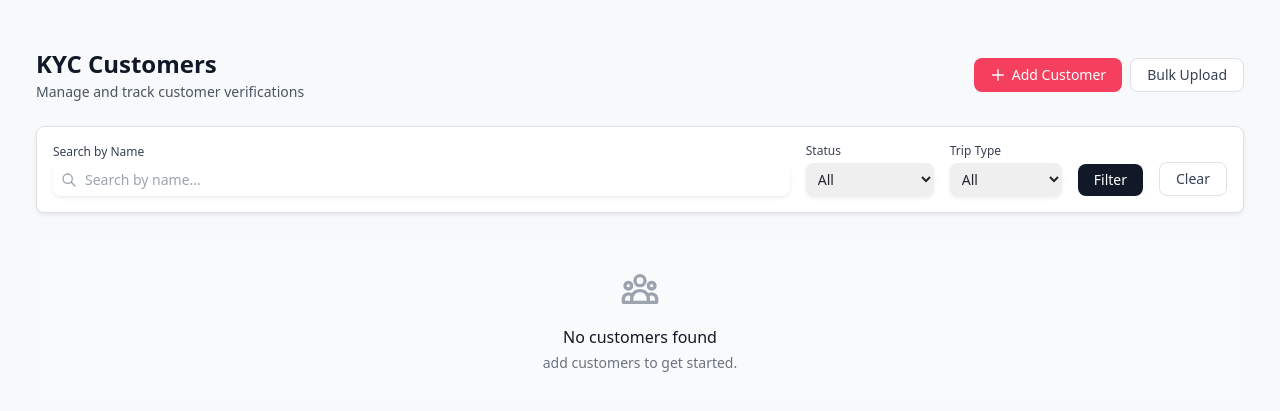
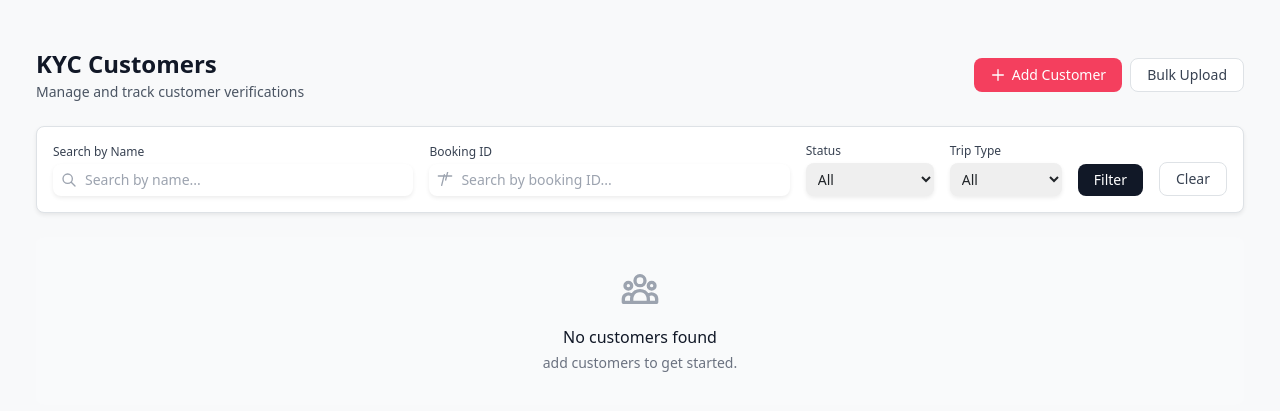
Before and after one commit to cg-creator/deyor-escalations, a Flask app: page /kyc/customers in a window 1280 px wide. Shown: the part 57-468 px from the top of the page. Run offline with Flask 3, Linux system fonts and the light colour scheme; a user stored in the database is signed in; data that the repository does not hold is empty; some libraries are stand-ins or nearby versions.

Commit message:
fix: PDF paths in indemnity template, add booking ID search to KYC

```diff
--- a/app.py
+++ b/app.py
@@ -1789,15 +1789,19 @@ def kyc_customers():
     status = request.args.get('status', '')
     trip_type = request.args.get('trip_type', '')
     search_query = request.args.get('search', '').strip()
+    booking_id_query = request.args.get('booking_id', '').strip()
 
     if current_user.role == 'admin':
         query = KYCCustomer.query
     else:
         query = KYCCustomer.query.filter_by(created_by_id=current_user.id)
 
-    # Apply search filter
+    # Apply search filter (name or booking_id)
     if search_query:
         query = query.filter(KYCCustomer.name.ilike(f'%{search_query}%'))
+
+    if booking_id_query:
+        query = query.filter(KYCCustomer.booking_id.ilike(f'%{booking_id_query}%'))
 
     if status == 'kyc_pending':
         query = query.filter_by(kyc_submitted=False)
@@ -1817,7 +1821,7 @@ def kyc_customers():
 
     return render_template('kyc/customers.html', customers=customers,
                          current_status=status, current_trip_type=trip_type,
-                         search_query=search_query)
+                         search_query=search_query, booking_id_query=booking_id_query)
 
 
 @app.route('/kyc/customers/new', methods=['GET', 'POST'])
--- a/templates/kyc/customers.html
+++ b/templates/kyc/customers.html
@@ -38,6 +38,19 @@
                  class="block w-full pl-8 pr-2 py-1.5 text-sm rounded-lg border-gray-300 shadow-sm focus:border-rose-500 focus:ring-rose-500">
         </div>
       </div>
+      <div class="flex-1 min-w-[180px]">
+        <label class="block text-xs font-medium text-gray-700 mb-1">Booking ID</label>
+        <div class="relative">
+          <div class="absolute inset-y-0 left-0 pl-2 flex items-center pointer-events-none">
+            <svg class="h-4 w-4 text-gray-400" fill="none" stroke="currentColor" viewBox="0 0 24 24">
+              <path stroke-linecap="round" stroke-linejoin="round" stroke-width="2" d="M7 20l4-16m2 8l4-16M2 6h20"/>
+            </svg>
+          </div>
+          <input type="text" name="booking_id" value="{{ booking_id_query if booking_id_query else '' }}"
+                 placeholder="Search by booking ID..."
+                 class="block w-full pl-8 pr-2 py-1.5 text-sm rounded-lg border-gray-300 shadow-sm focus:border-rose-500 focus:ring-rose-500">
+        </div>
+      </div>
       <div>
         <label class="block text-xs font-medium text-gray-700 mb-1">Status</label>
         <select name="status" class="block w-32 py-1.5 px-2 text-sm rounded-lg border-gray-300 shadow-sm focus:border-rose-500 focus:ring-rose-500">
@@ -66,9 +79,12 @@
     </form>
   </div>
 
-  {% if search_query %}
+  {% if search_query or booking_id_query %}
   <div class="mb-3 text-sm text-gray-600">
-    Showing results for "<span class="font-medium text-gray-900">{{ search_query }}</span>"
+    Showing results for
+    {% if search_query %}"<span class="font-medium text-gray-900">{{ search_query }}</span>"{% endif %}
+    {% if search_query and booking_id_query %} and {% endif %}
+    {% if booking_id_query %}booking "<span class="font-medium text-gray-900">{{ booking_id_query }}</span>"{% endif %}
     <span class="text-gray-500">({{ customers|length }} found)</span>
   </div>
   {% endif %}
```
Also changed, not shown: templates/kyc/external_indemnity.html (+8 -8 lines).
